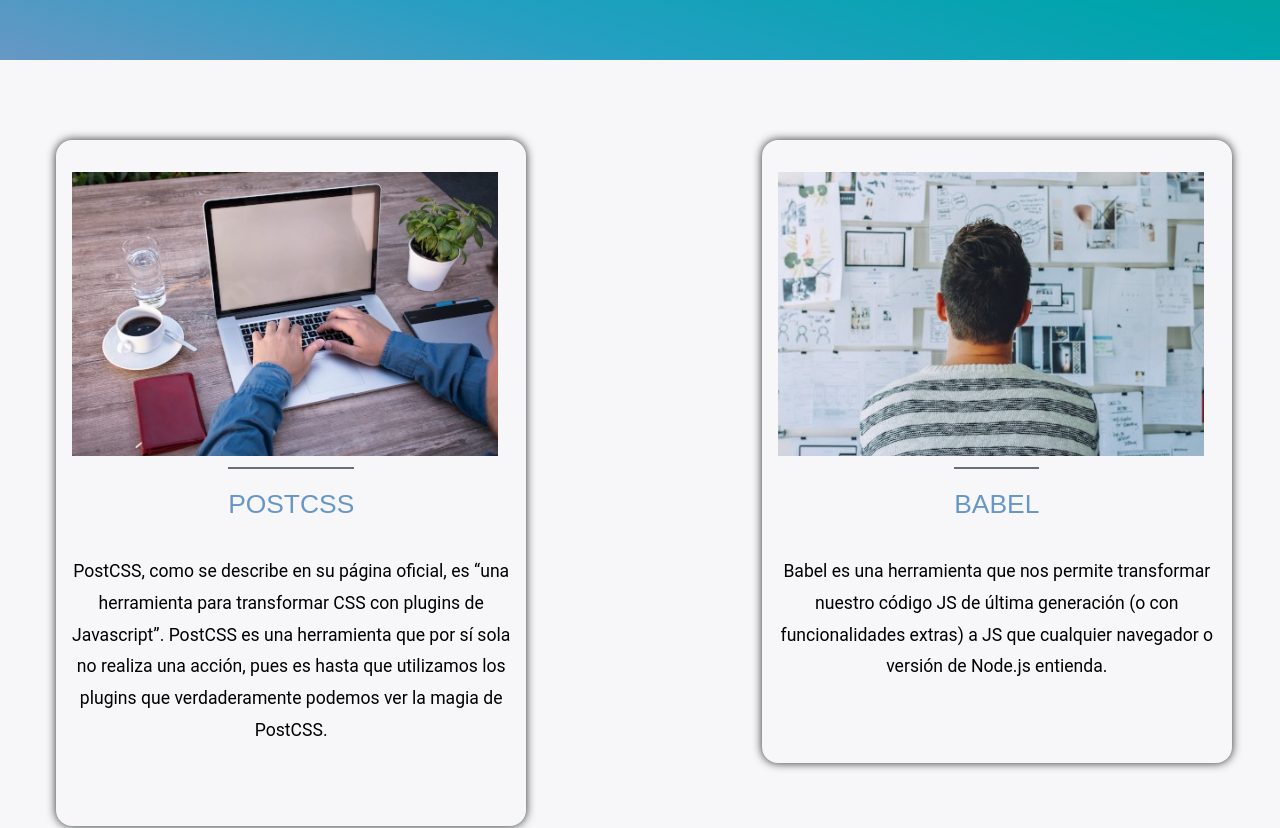
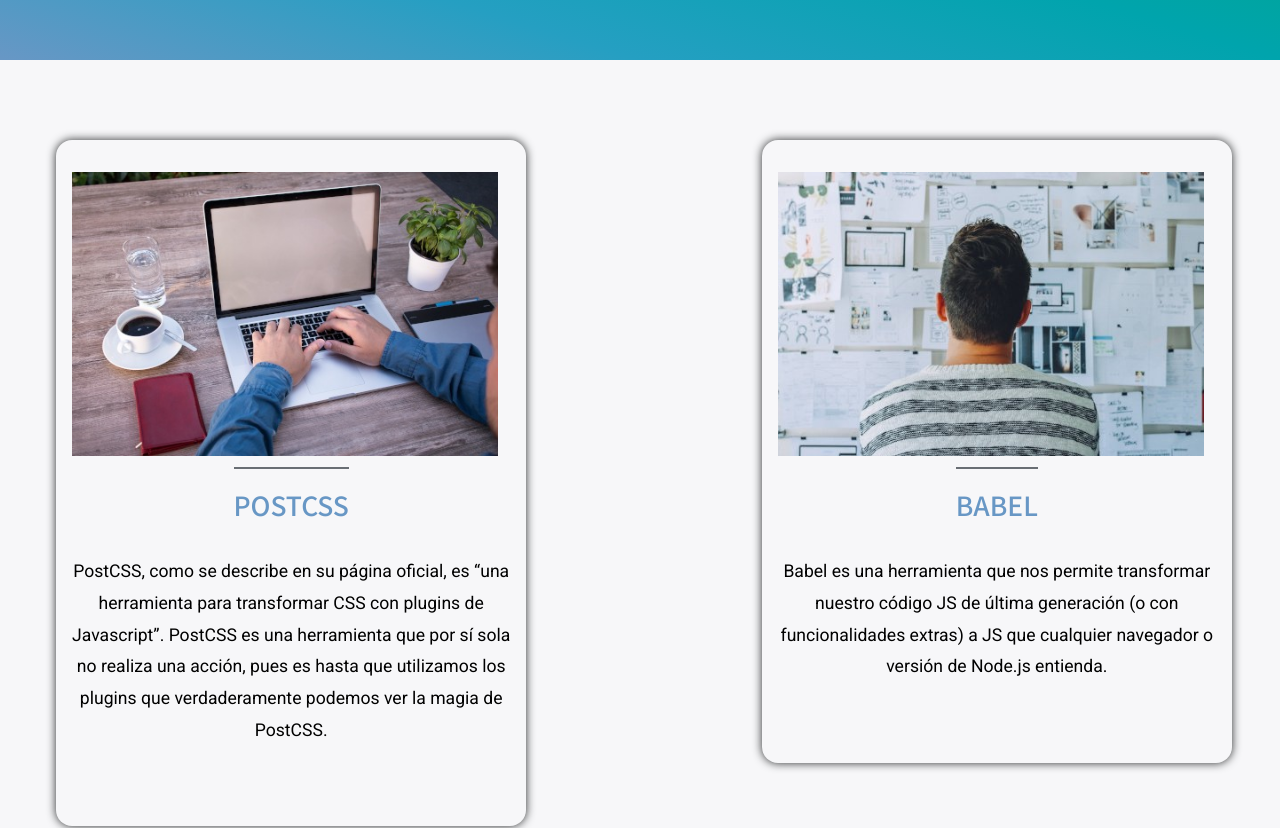
Before and after one commit to Monicafgz/images-and-animation-tools, a website built with Parcel: page src/categoria-pre.html in a window 1280 px wide. Shown: the part 468-1296 px from the top of the page. Built offline with nearby package versions, Linux system fonts and the light colour scheme.

Commit message:
Testing performance

```diff
--- a/src/styles.css
+++ b/src/styles.css
@@ -27,7 +27,7 @@
   #SETTINGS
 \*------------------------------------*/
 
-/* @import url('https://fonts.googleapis.com/css2?family=Noto+Sans+JP:wght@500&family=Roboto&display=swap'); */
+@import url('https://fonts.googleapis.com/css2?family=Noto+Sans+JP:wght@500&family=Roboto&display=swap');
 
 /* Variables */
 :root {
```
